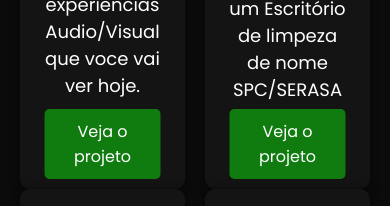
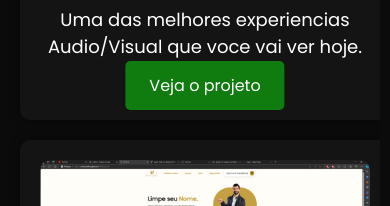
Before and after one commit to SrDoctorWhoo/MeuPortifolio, a plain HTML site: page index.html in a window 390 px wide. Shown: the part 5202-5408 px from the top of the page. Drawn offline with Linux system fonts and the light colour scheme.

Commit message:
Add files via upload

```diff
--- a/index.html
+++ b/index.html
@@ -113,7 +113,7 @@
                 <div class="portfolio-item">
                     <a href="https://srdoctorwhoo.github.io/ForJaylle/"><img src="img/love.png" alt="Projeto 1"></a>
                     <h3>Homenagem Romantica</h3>
-                    <p>Uma das melhores experiencias Audio/Visual que voce vai ver hoje.</p><br><br>
+                    <p>Uma das melhores experiencias Audio/Visual que voce vai ver hoje.</p>
                     <a href="https://srdoctorwhoo.github.io/ForJaylle/" class="portfolio-btn">Veja o projeto</a>
                 </div>
                 <div class="portfolio-item">
@@ -131,7 +131,7 @@
                 <div class="portfolio-item">
                     <a href="https://srdoctorwhoo.github.io/Cadastro/"><img src="img/cadastro.png" alt="Projeto 4"></a>
                     <h3>Cadastro de Cliente</h3>
-                    <p>Sistema de cadastro de clientes, que armazena os dados localmente no navegador.</p><br><br>
+                    <p>Sistema de cadastro de clientes, que armazena os dados localmente no navegador.</p>
                     <a href="https://srdoctorwhoo.github.io/Cadastro/" class="portfolio-btn">Veja o projeto</a>
                 </div>
                 <!-- Adicione mais projetos conforme necessário -->
--- a/styles.css
+++ b/styles.css
@@ -191,20 +191,28 @@ h2 {
     margin-right: 10px; /* Espaçamento entre os itens */
     position: relative; /* Necessário para posicionamento absoluto */
 }
+.portfolio-item p {
+    margin-bottom: 50px; /* Aumenta o espaçamento entre a descrição do projeto e o botão */
+}
 
 .portfolio-btn {
-    position: absolute;
-    bottom: 10px;
-    left: 50%;
-    transform: translateX(-50%);
-    padding: 10px 30px;
-    background-color: #107c10;
-    color: #fff;
+    position: absolute; /* Mantém a posição absoluta para o botão */
+    left: 50%; /* Move o botão para o centro horizontalmente */
+    transform: translateX(-50%); /* Centraliza o botão horizontalmente */
+    bottom: 20px; /* Distância do botão até a parte inferior do item */
+    padding: 12px 24px; /* Adiciona um padding ao botão */
+    background-color: #107c10; /* Cor de fundo do botão */
+    color: #fff; /* Cor do texto do botão */
+    border: none; /* Remove a borda do botão */
+    border-radius: 5px; /* Adiciona bordas arredondadas ao botão */
+    cursor: pointer; /* Altera o cursor ao passar sobre o botão */
+    transition: background-color 0.3s, color 0.3s; /* Adiciona uma transição suave */
     text-decoration: none;
-    border-radius: 5px;
-    transition: background-color 0.3s, color 0.3s;
 }
 
+.portfolio-btn:hover {
+    background-color: #0a6413; /* Altera a cor de fundo ao passar o mouse */
+}
 .portfolio-item:hover .portfolio-btn {
     opacity: 1;
 }
@@ -493,3 +501,27 @@ footer {
     margin-top: 30px;
     border-radius: 12px;
 }
+
+/* Estilos para dispositivos móveis */
+@media screen and (max-width: 768px) {
+    .portfolio-carousel {
+        flex-direction: column; /* Altera a direção do flexbox para empilhar os itens verticalmente */
+    }
+
+    .portfolio-item {
+        width: 100%; /* Define a largura total para ocupar toda a largura da tela */
+        margin-bottom: 20px; /* Espaçamento entre os itens */
+        position: relative; /* Define a posição relativa para posicionar o botão */
+    }
+
+    .portfolio-item p {
+        margin-bottom: 40px; /* Aumenta o espaçamento entre a descrição do projeto e o botão */
+    }
+
+    .portfolio-btn {
+        position: absolute; /* Define a posição absoluta para que o botão possa ser posicionado dentro do item */
+        left: 50%; /* Move o botão para o centro horizontalmente */
+        transform: translateX(-50%); /* Centraliza o botão horizontalmente */
+        bottom: 10px; /* Distância do botão até a parte inferior do item */
+    }
+}
```
